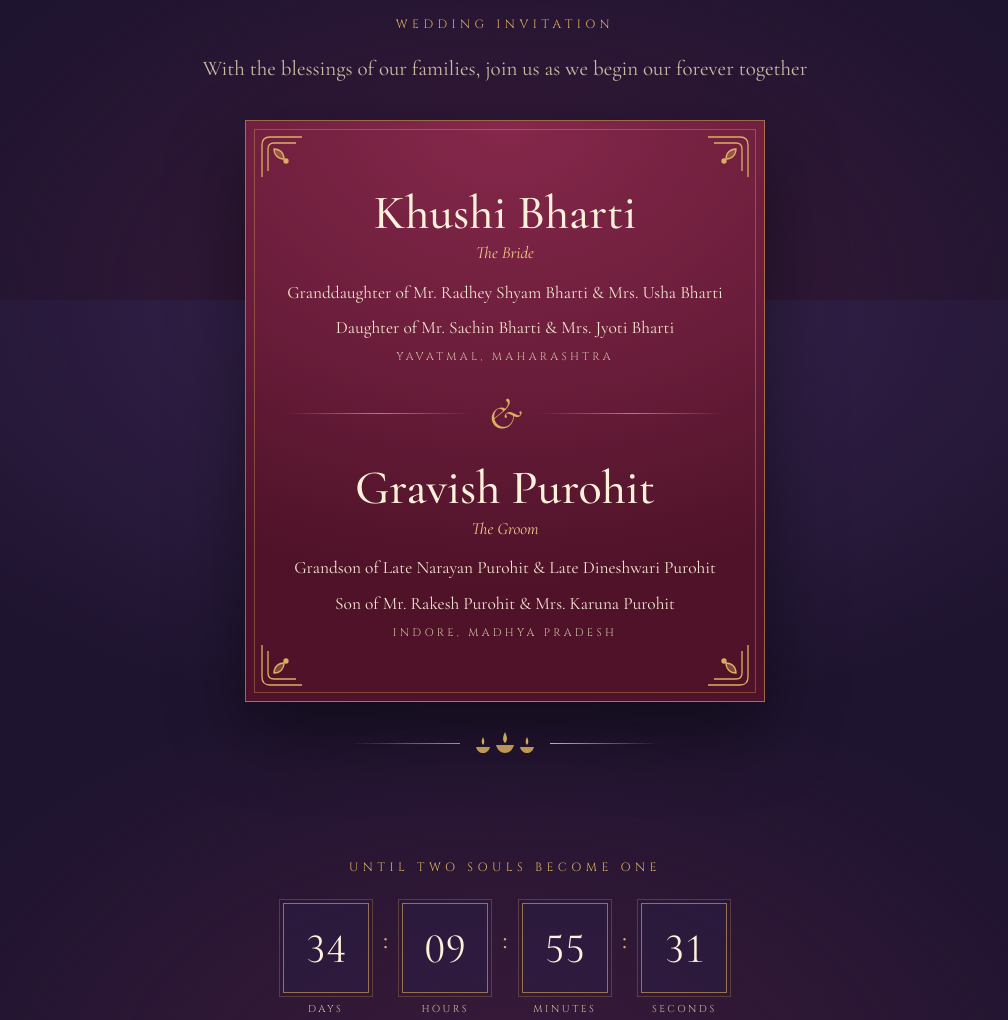
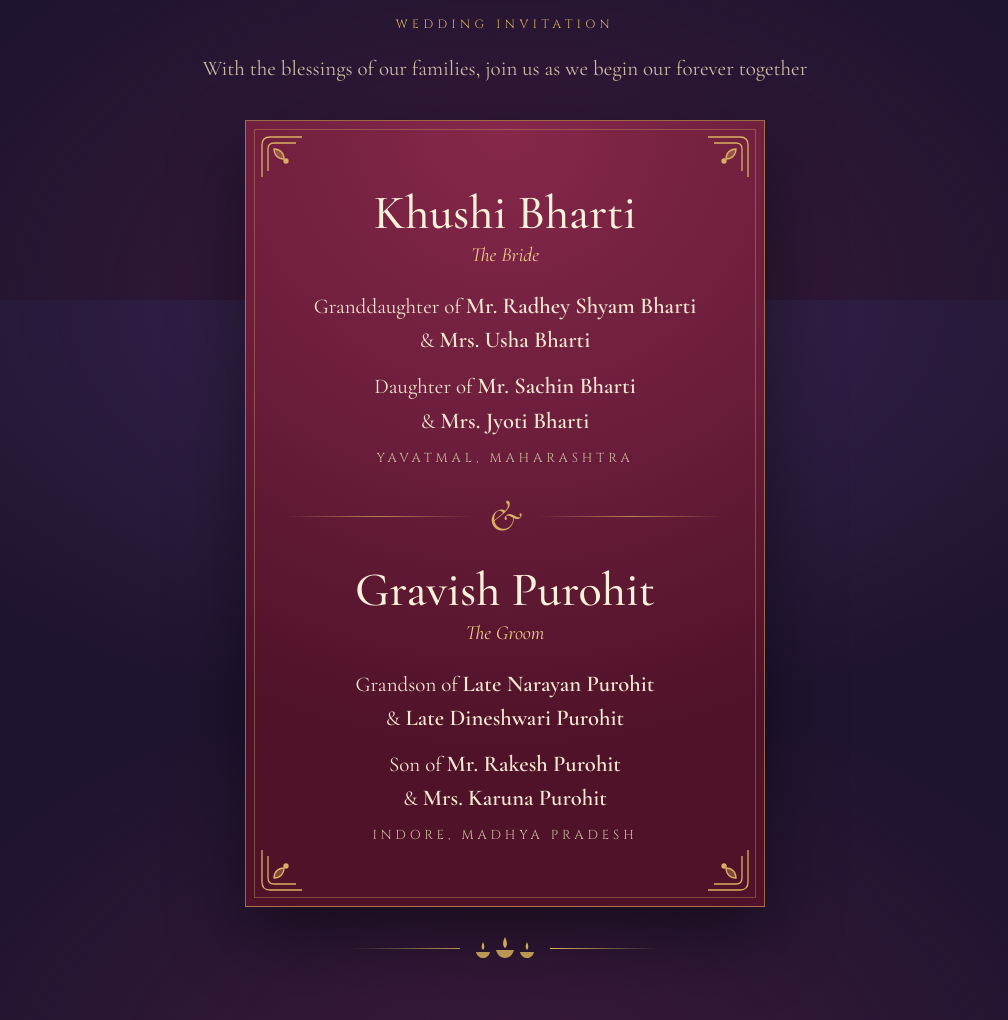
Before and after one commit to Gravish-Khushi/Khushi_Gravish, a plain HTML site: page index.html in a window 1280 px wide. Shown: the part 1300-2320 px from the top of the page, without its empty margins (135-1143 px from the left). Drawn offline with nearby package versions, Linux system fonts and the light colour scheme; a web font is replaced by a local one.

Commit message:
Update index.html

```diff
--- a/index.html
+++ b/index.html
@@ -118,13 +118,15 @@ p{margin:0}
 .card .corner.bl{bottom:14px;left:14px;transform:scaleY(-1)}.card .corner.br{bottom:14px;right:14px;transform:scale(-1)}
 .person .role{font-family:var(--deva);color:var(--gold);font-size:16px}
 .person h3{font-size:clamp(36px,6.5vw,48px);color:#fff1da;margin-top:6px}
-.person .tag{font-style:italic;color:#f0cf87;font-size:17px}
+.person .tag{font-style:italic;color:#f0cf87;font-size:20px}
 .person .par{margin-top:12px;font-size:18px;color:var(--ivory)}
-.person .city{margin-top:6px;font-family:var(--caps);font-size:11px;letter-spacing:.3em;color:var(--ivory-dim);text-transform:uppercase}
-.person .par{margin-top:8px}
-.person .gp{margin-top:12px;font-size:18px;color:var(--ivory)}
+.person .city{margin-top:10px;font-family:var(--caps);font-size:13px;letter-spacing:.3em;color:var(--ivory-dim);text-transform:uppercase}
+.person .par{margin-top:12px}
+.person .gp{margin-top:18px}
 /* parent & grandparent lines stay on one line; the script below shrinks them together to fit */
-.person .par,.person .gp{white-space:nowrap;font-size:var(--pfs,min(18px,3vw))}
+.person .par,.person .gp{font-size:clamp(18px,4.8vw,21px);line-height:1.5;color:var(--ivory)}
+.person .nw{white-space:nowrap;font-weight:600;font-size:1.08em}
+@media (max-width:370px){.person .par,.person .gp{font-size:16.5px}.person .nw{font-size:1.1em}}
 .amp{display:flex;align-items:center;gap:16px;margin:26px 0;font-size:44px;font-style:italic;color:var(--gold);line-height:1}
 .amp::before,.amp::after{content:"";flex:1;height:1px;background:linear-gradient(90deg,transparent,rgba(220,176,98,.7),transparent)}
 
@@ -346,16 +348,16 @@ footer{font-size:13px;letter-spacing:.2em}
       <div class="person">
         <h3>Khushi Bharti</h3>
         <div class="tag">The Bride</div>
-        <p class="gp">Granddaughter of Mr. Radhey Shyam Bharti &amp; Mrs. Usha Bharti</p>
-        <p class="par">Daughter of Mr. Sachin Bharti &amp; Mrs. Jyoti Bharti</p>
+        <p class="gp">Granddaughter of <span class="nw">Mr. Radhey Shyam Bharti</span><br>&amp; <span class="nw">Mrs. Usha Bharti</span></p>
+        <p class="par">Daughter of <span class="nw">Mr. Sachin Bharti</span><br>&amp; <span class="nw">Mrs. Jyoti Bharti</span></p>
         <p class="city">Yavatmal, Maharashtra</p>
       </div>
       <div class="amp">&amp;</div>
       <div class="person">
         <h3>Gravish Purohit</h3>
         <div class="tag">The Groom</div>
-        <p class="gp">Grandson of Late Narayan Purohit &amp; Late Dineshwari Purohit</p>
-        <p class="par">Son of Mr. Rakesh Purohit &amp; Mrs. Karuna Purohit</p>
+        <p class="gp">Grandson of <span class="nw">Late Narayan Purohit</span><br>&amp; <span class="nw">Late Dineshwari Purohit</span></p>
+        <p class="par">Son of <span class="nw">Mr. Rakesh Purohit</span><br>&amp; <span class="nw">Mrs. Karuna Purohit</span></p>
         <p class="city">Indore, Madhya Pradesh</p>
       </div>
     </div>
@@ -382,7 +384,7 @@ footer{font-size:13px;letter-spacing:.2em}
       <canvas id="foil" aria-label="Golden foil. Scratch or tap to reveal the wedding date"></canvas>
     </div>
     <p class="hint">✦ Scratch the golden foil ✦</p>
-    <a class="btn" target="_blank" rel="noopener" href="https://calendar.google.com/calendar/render?action=TEMPLATE&amp;text=Khushi%20%26%20Gravish%20Wedding&amp;dates=20261231T033000Z/20270101T193000Z&amp;ctz=Asia/Kolkata&amp;location=Shivalay%20Resort%20%26%20Marriage%20Garden%2C%20Yavatmal%2C%20Maharashtra&amp;details=Haldi%2C%20Sangeet%2C%20Mangalashtak%20Phere%2C%20Baraat%2C%20Reception%20%26%20Lagan%20Phere.%20With%20love%2C%20the%20Bharti%20%26%20Purohit%20families.">
+    <a class="btn" target="_blank" rel="noopener" href="https://calendar.google.com/calendar/render?action=TEMPLATE&amp;text=Khushi%20%26%20Gravish%20Wedding&amp;dates=20261231T033000Z/20270101T193000Z&amp;ctz=Asia/Kolkata&amp;location=Shivalaya%20Lawns%20and%20Marriage%20Hall%2C%20938P%2B8H%2C%20Kinhi%2C%20Maharashtra%20445002&amp;details=Haldi%2C%20Sangeet%2C%20Mangalashtak%20Phere%2C%20Baraat%2C%20Reception%20%26%20Lagan%20Phere.%20With%20kind%20regards%2C%20Mr.%20Sachin%20%26%20Mrs.%20Jyoti%20Bharti.">
       <svg viewBox="0 0 16 16" fill="none" stroke="currentColor" stroke-width="1.3"><rect x="1.5" y="3" width="13" height="11.5"/><path d="M1.5 6.5h13M5 1v3.5M11 1v3.5"/></svg>Add to calendar</a>
   </div>
 </section>
@@ -451,7 +453,7 @@ footer{font-size:13px;letter-spacing:.2em}
             <li>Mrs. Monika – Manish Bharti</li>
             <li>Mrs. Ritu – Kapil Bharti</li>
             <li>Mrs. Juhi – Nikhil Bharti</li>
-            <li>Mrs. Pinki - Deepak Bharti</li>
+            <li>Mrs. Pinki – Deepak Bharti</li>
             <li>Mrs. Beena – Devendra Puri</li>
             <li>Mrs. Himani – Himanshu Puri</li>
           </ul>
@@ -521,7 +523,7 @@ footer{font-size:13px;letter-spacing:.2em}
       <p class="vname">Shivalay Resort &amp; Marriage Garden</p>
       <p class="vcity">Yavatmal, Maharashtra</p>
       <p class="vdates"><span>31 December 2026</span> &amp; <span>1 January 2027</span></p>
-      <a class="btn" target="_blank" rel="noopener" href="https://maps.app.goo.gl/qauGiJisr5NJKxXVA?g_st=ic">
+      <a class="btn" target="_blank" rel="noopener" href="https://www.google.com/maps/search/?api=1&amp;query=Shivalaya%20Lawns%20and%20Marriage%20Hall%2C%20938P%2B8H%2C%20Kinhi%2C%20Maharashtra%20445002">
         <svg viewBox="0 0 16 16" fill="none" stroke="currentColor" stroke-width="1.3"><path d="M8 15s5-5 5-8.5A5 5 0 0 0 3 6.5C3 10 8 15 8 15z"/><circle cx="8" cy="6.5" r="1.8"/></svg>View on map</a>
     </div>
   </div>
@@ -532,7 +534,7 @@ footer{font-size:13px;letter-spacing:.2em}
   <div class="inner rv">
     <div class="divider" style="margin-top:0;margin-bottom:34px"><svg><use href="#diyas"/></svg></div>
     <p class="big">Your gracious presence and blessings will make our celebrations even more special.</p>
-    <div class="sign"><span class="eyebrow">With love</span><strong>The Bharti &amp; Purohit Families</strong></div>
+    <div class="sign"><span class="eyebrow">With kind regards</span><strong>Mr. Sachin &amp; Mrs. Jyoti Bharti</strong></div>
   </div>
 </section>
 </main>
@@ -625,16 +627,6 @@ track.addEventListener('scroll',()=>requestAnimationFrame(mark));mark();
 document.getElementById('prev').onclick=()=>go(cur()-1);document.getElementById('next').onclick=()=>go(cur()+1);
 let auto=setInterval(()=>go(cur()+1),4500);['pointerdown','wheel','touchstart'].forEach(ev=>track.addEventListener(ev,()=>clearInterval(auto),{passive:true}));
 
-/* invitation card: keep each parent/grandparent line on one line, all at the same size */
-(function(){
-  const card=document.querySelector('.card'),lines=[...card.querySelectorAll('.par,.gp')];
-  function fit(){card.style.setProperty('--pfs','18px');
-    const need=Math.max(...lines.map(l=>l.scrollWidth/l.clientWidth));
-    if(need>1)card.style.setProperty('--pfs',Math.floor(18/need*10)/10+'px');}
-  fit();if(document.fonts)document.fonts.ready.then(fit);
-  new ResizeObserver(fit).observe(card);
-})();
-
 /* hashtag: tap to copy */
 (function(){
   const tag='#GravishkiKhushi';
```
